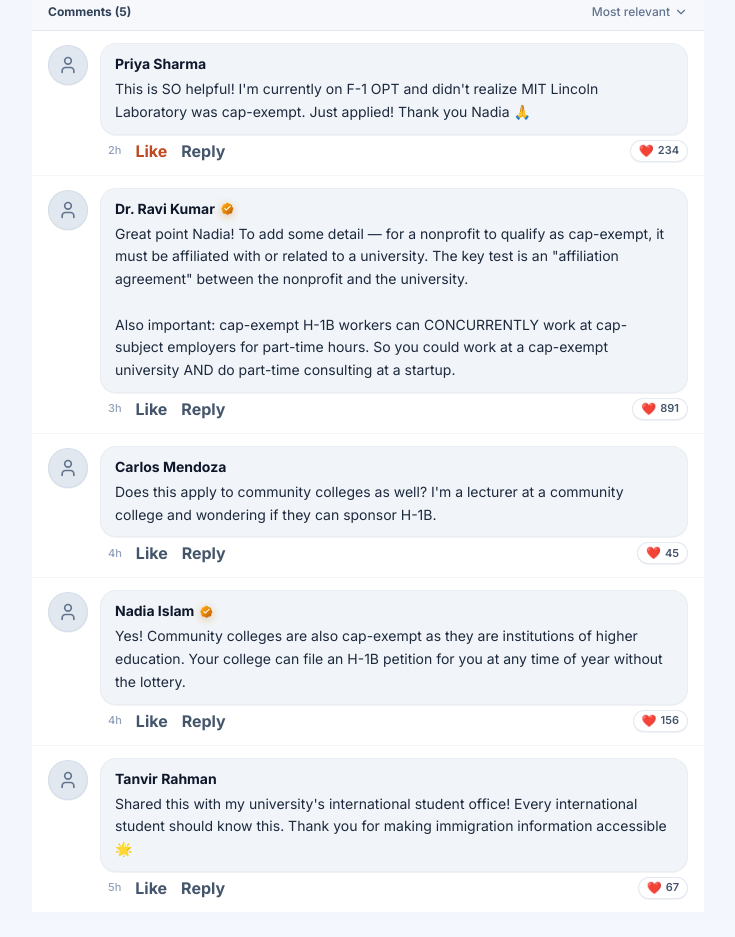
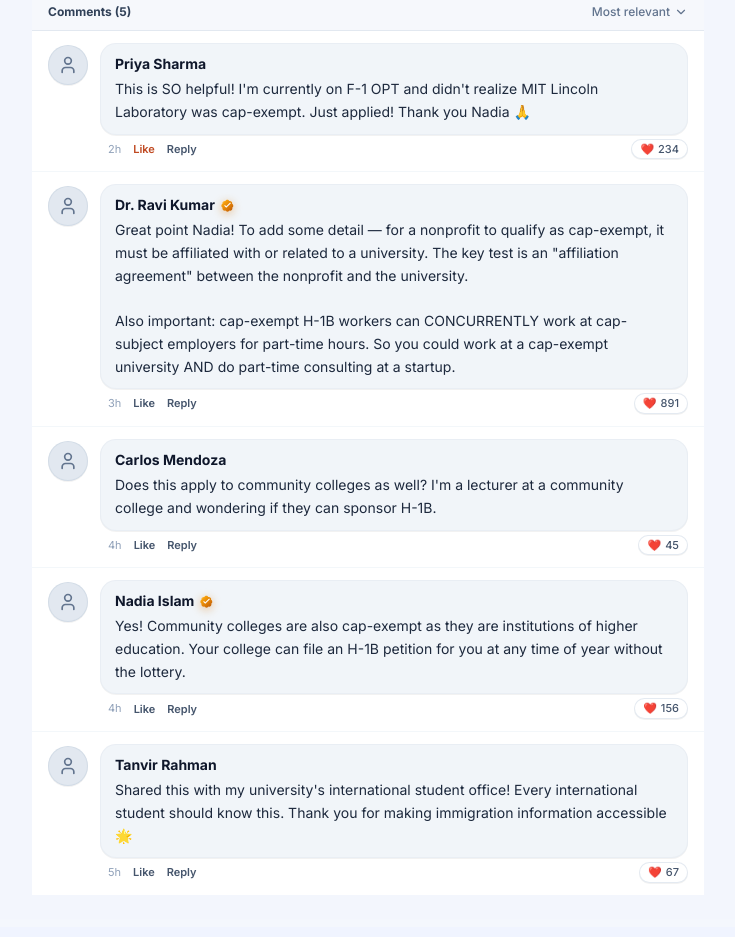
Before and after one commit to Zotish/Personal-project, a React (Vite) app: page /post/1 in a window 1280 px wide. Shown: the part 860-1797 px from the top of the page, without its empty margins (400-1135 px from the left). Built offline with nearby package versions, Linux system fonts and the light colour scheme.

Commit message:
Reduce font size and weight of comment Like and Reply action buttons

```diff
--- a/src/app/pages/PostDetails.tsx
+++ b/src/app/pages/PostDetails.tsx
@@ -141,11 +141,11 @@ function FacebookCommentCard({
         </div>
 
         {/* Facebook-style Micro-actions below bubble */}
-        <div className="flex items-center gap-3.5 text-xs text-slate-500 mt-1 pl-2">
-          <span className="text-[11px] text-slate-400 font-medium">{reply.time}</span>
+        <div className="flex items-center gap-3 text-xs text-slate-500 mt-1 pl-2">
+          <span className="text-[11px] text-slate-400 font-normal">{reply.time}</span>
           <button
             onClick={handleLike}
-            className={`font-bold transition-colors cursor-pointer ${
+            className={`text-[11px] font-semibold transition-colors cursor-pointer ${
               liked ? "text-[#C04A22]" : "text-slate-600 hover:underline"
             }`}
           >
@@ -153,15 +153,15 @@ function FacebookCommentCard({
           </button>
           <button
             onClick={() => onReplyClick?.(reply.author.name)}
-            className="font-bold text-slate-600 hover:underline cursor-pointer"
+            className="text-[11px] font-semibold text-slate-600 hover:underline cursor-pointer"
           >
             Reply
           </button>
 
           {/* Floating Reaction Pill */}
           {likeCount > 0 && (
-            <span className="flex items-center gap-1 text-[11px] font-semibold text-slate-600 bg-white border border-slate-200/90 shadow-2xs rounded-full px-2 py-0.5 ml-auto">
-              <span className="text-rose-500 text-xs">❤️</span> {likeCount}
+            <span className="flex items-center gap-1 text-[11px] font-medium text-slate-600 bg-white border border-slate-200/90 shadow-2xs rounded-full px-2 py-0.5 ml-auto">
+              <span className="text-rose-500 text-[11px]">❤️</span> {likeCount}
             </span>
           )}
         </div>
--- a/src/app/pages/Profile.tsx
+++ b/src/app/pages/Profile.tsx
@@ -727,32 +727,17 @@ export function Profile() {
           </div>
         )}
 
-        {/* ── Top Sticky Twitter Header Bar ── */}
-        <div className="sticky top-0 z-30 bg-white/90 backdrop-blur-md border-b border-border px-4 py-2.5 flex items-center gap-6">
+        {/* ── Cover / Banner Image ── */}
+        <div className="relative h-36 sm:h-52 w-full bg-slate-900 overflow-hidden group">
+          {/* Floating Back Button */}
           <button
             onClick={() => navigate(-1)}
-            className="p-2 rounded-full hover:bg-slate-100 transition cursor-pointer text-slate-700 active:scale-95"
+            className="absolute top-3 left-3 p-2 rounded-full bg-black/40 hover:bg-black/60 text-white backdrop-blur-xs transition cursor-pointer active:scale-95 shadow-md z-20"
             title="Back"
           >
-            <ArrowLeft className="w-5 h-5" />
+            <ArrowLeft className="w-4.5 h-4.5" />
           </button>
-          <div className="min-w-0 flex-1">
-            <div className="flex items-center gap-1.5">
-              <h2 className="text-base sm:text-lg font-bold text-slate-900 truncate leading-tight">
-                {profileData.name}
-              </h2>
-              {profileData.verified && (
-                <GoldenBadge size={16} title="Verified Community Member" />
-              )}
-            </div>
-            <p className="text-xs text-slate-500 font-medium">
-              {postsList.length} {postsList.length === 1 ? "Post" : "Posts"}
-            </p>
-          </div>
-        </div>
-
-        {/* ── Cover / Banner Image ── */}
-        <div className="relative h-36 sm:h-52 w-full bg-slate-900 overflow-hidden group">
+
           {profileData.bannerImage ? (
             <img
               src={profileData.bannerImage}
@@ -769,7 +754,7 @@ export function Profile() {
           {isSelf && (
             <button
               onClick={() => setShowEditModal(true)}
-              className="absolute top-3 right-3 p-2 rounded-full bg-black/50 hover:bg-black/70 text-white backdrop-blur-xs transition cursor-pointer text-xs flex items-center gap-1.5 font-medium shadow-md"
+              className="absolute top-3 right-3 p-2 rounded-full bg-black/50 hover:bg-black/70 text-white backdrop-blur-xs transition cursor-pointer text-xs flex items-center gap-1.5 font-medium shadow-md z-20"
             >
               <ImageIcon className="w-3.5 h-3.5" /> Change Header
             </button>
```
